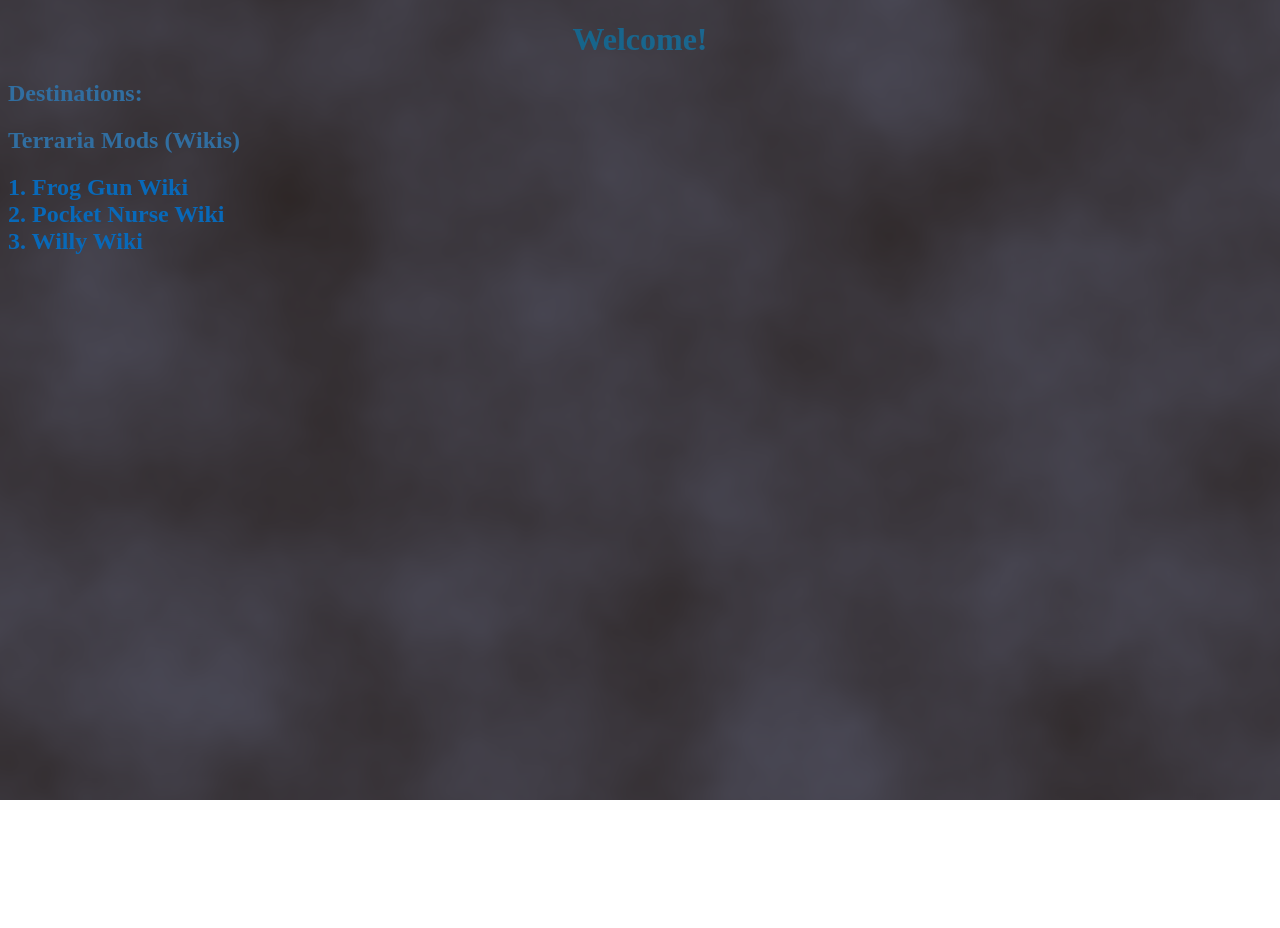
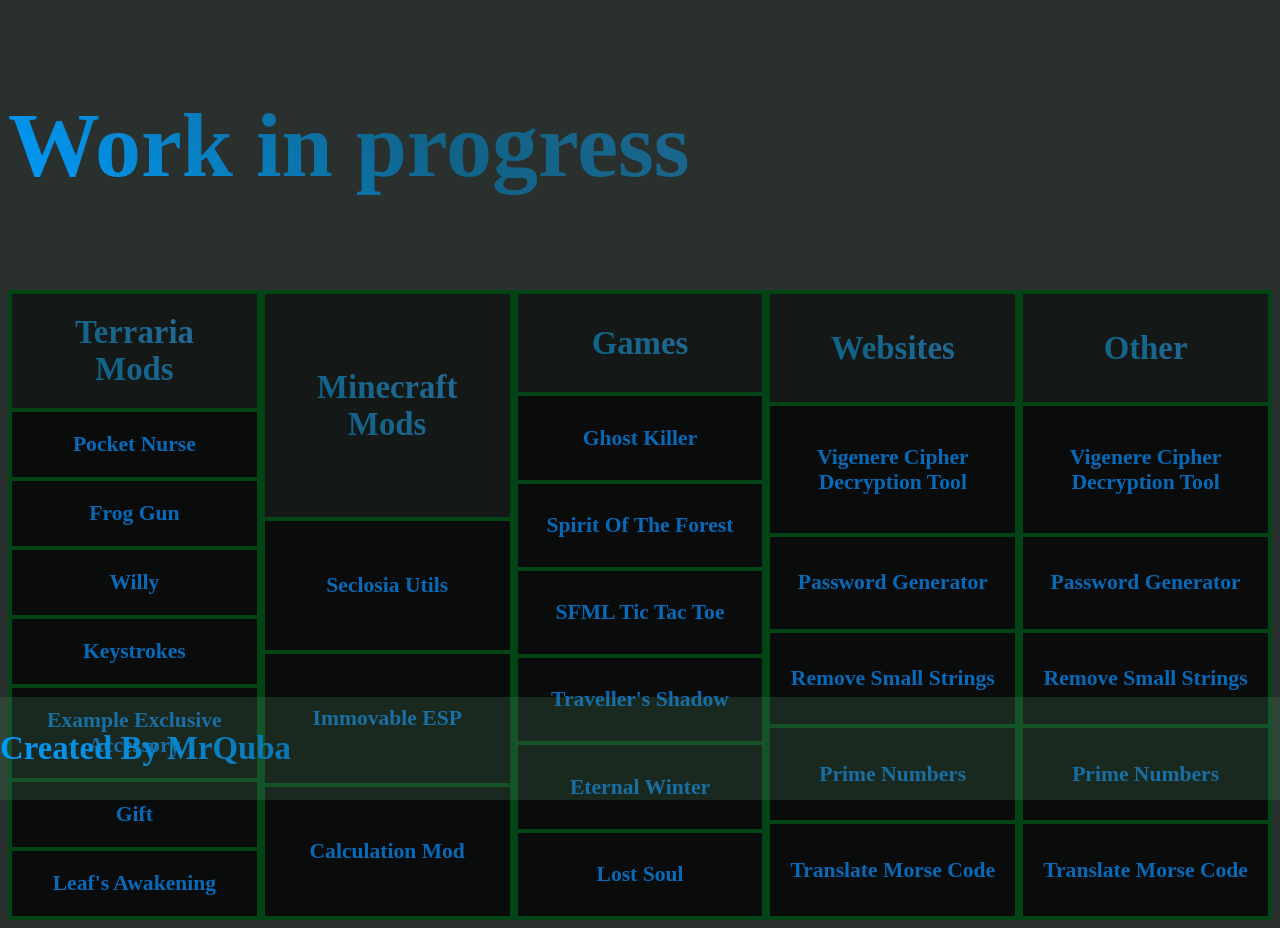
Before and after one commit to MrQuba/mrquba.github.io, a plain HTML site: page index.html in a window 1280 px wide. Before the commit the page ends 800 px from the top, so only its background shows below. Drawn offline with Linux system fonts and the light colour scheme.

Commit message:
main page rework

```diff
--- a/index.html
+++ b/index.html
@@ -2,25 +2,127 @@
 <html lang="pl-PL">
 <meta charset="UTF-8">
 <link rel="stylesheet" href="styles/text.css" />
-<head>      <center>  <h1>
-    Welcome!
-</h1></center>
+<link rel="stylesheet" href="styles/table.css" />
+<link rel="stylesheet" href="styles/styles.css" />
+<head>
 </head>
 
+    <body style="background-color:rgb(41, 48, 45);">
 
+        <div>
+            <p class="header">Work in progress</p>
+        </div>
 
-    <body background="backgrounds/black.png">
-        <h2>
-            Destinations:
-        </h2>
-        <h2>
-            Terraria Mods (Wikis)
-        </h2>
-         <h2>
-        <a href="subpages/wiki/terraria/frogGun/main.html"> 1. Frog Gun Wiki </a> <br>
-        <a href="subpages/wiki/terraria/pocketNurse/main.html"> 2. Pocket Nurse Wiki </a> <br>
-        <a href="subpages/wiki/terraria/willy/main.html"> 3. Willy Wiki </a> <br>
-         </h2>
+        <div class="tables">
+            <table class="destinations">
+                <tr>
+                    <th class="theader">Terraria Mods</th>
+                </tr>
+                <tr>
+                    <th><a class="link" href="subpages/wiki/terraria/pocketNurse/main.html">Pocket Nurse </a></th>
+                </tr>
+                <tr>
+                    <th><a class="link" href="subpages/wiki/terraria/frogGun/main.html">Frog Gun </a></th>
+                </tr>
+                <tr>
+                    <th><a class="link" href="subpages/wiki/terraria/willy/main.html">Willy </a></th>
+                </tr>
+                <tr>
+                    <th><a class="link" href="subpages/wiki/terraria/willy/main.html">Keystrokes </a></th>
+                </tr>
+                <tr>
+                    <th><a class="link" href="subpages/wiki/terraria/willy/main.html">Example Exclusive Accessory </a></th>
+                </tr>
+                <tr>
+                    <th><a class="link" href="subpages/wiki/terraria/willy/main.html">Gift </a></th>
+                </tr>
+                <tr>
+                    <th><a class="link" href="subpages/wiki/terraria/willy/main.html">Leaf's Awakening </a></th>
+                </tr>
+            </table>
+            <table class="destinations">
+                <tr>
+                    <th class="theader">Minecraft Mods</th>
+                </tr>
+                <tr>
+                    <th><a class="link" href="subpages/wiki/terraria/pocketNurse/main.html">Seclosia Utils </a></th>
+                </tr>
+                <tr>
+                    <th><a class="link" href="subpages/wiki/terraria/frogGun/main.html">Immovable ESP </a></th>
+                </tr>
+                <tr>
+                    <th><a class="link" href="subpages/wiki/terraria/willy/main.html">Calculation Mod</a></th>
+                </tr>
+            </table>
+            <table class="destinations">
+                <tr>
+                    <th class="theader">Games</th>
+                </tr>
+                <tr>
+                    <th><a class="link" href="subpages/wiki/terraria/pocketNurse/main.html">Ghost Killer </a></th>
+                </tr>
+                <tr>
+                    <th><a class="link" href="subpages/wiki/terraria/frogGun/main.html">Spirit Of The Forest</a></th>
+                </tr>
+                <tr>
+                    <th><a class="link" href="subpages/wiki/terraria/willy/main.html">SFML Tic Tac Toe </a></th>
+                </tr>
+                <tr>
+                    <th><a class="link" href="subpages/wiki/terraria/willy/main.html">Traveller's Shadow </a></th>
+                </tr>
+                <tr>
+                    <th><a class="link" href="subpages/wiki/terraria/willy/main.html">Eternal Winter </a></th>
+                </tr>
+                <tr>
+                    <th><a class="link" href="subpages/wiki/terraria/willy/main.html">Lost Soul </a></th>
+                </tr>
+            </table>
+            <table class="destinations">
+                <tr>
+                    <th class="theader">Websites</th>
+                </tr>
+                <tr>
+                    <th><a class="link" href="subpages/wiki/terraria/pocketNurse/main.html">Vigenere Cipher Decryption Tool </a></th>
+                </tr>
+                <tr>
+                    <th><a class="link" href="subpages/wiki/terraria/frogGun/main.html">Password Generator </a></th>
+                </tr>
+                <tr>
+                    <th><a class="link" href="subpages/wiki/terraria/willy/main.html">Remove Small Strings </a></th>
+                </tr>
+                <tr>
+                    <th><a class="link" href="subpages/wiki/terraria/willy/main.html">Prime Numbers </a></th>
+                </tr>
+                <tr>
+                    <th><a class="link" href="subpages/wiki/terraria/willy/main.html">Translate Morse Code </a></th>
+                </tr>
+            </table>
+            <table class="destinations">
+                <tr>
+                    <th class="theader">Other</th>
+                </tr>
+                <tr>
+                    <th><a class="link" href="subpages/wiki/terraria/pocketNurse/main.html">Vigenere Cipher Decryption Tool </a></th>
+                </tr>
+                <tr>
+                    <th><a class="link" href="subpages/wiki/terraria/frogGun/main.html">Password Generator </a></th>
+                </tr>
+                <tr>
+                    <th><a class="link" href="subpages/wiki/terraria/willy/main.html">Remove Small Strings </a></th>
+                </tr>
+                <tr>
+                    <th><a class="link" href="subpages/wiki/terraria/willy/main.html">Prime Numbers </a></th>
+                </tr>
+                <tr>
+                    <th><a class="link" href="subpages/wiki/terraria/willy/main.html">Translate Morse Code </a></th>
+                </tr>
+            </table>
+        </div>
 
+        <div class="foot">
+            <footer>
+            <p class="theader">Created By MrQuba</p>
+            </footer>
+        </div>
 
     </body>
--- /dev/null
+++ b/styles/styles.css
@@ -0,0 +1,13 @@
+.foot{
+    position: relative;
+}
+footer{
+    position: fixed;
+    bottom: 0;
+    left: 0;
+    width: 100%;
+    background-color: rgba(79, 131, 96, 0.247);
+}
+.tables{
+    display:flex;
+}
--- a/styles/table.css
+++ b/styles/table.css
@@ -6,24 +6,7 @@
     background-color: rgba(0, 0, 0, 0.507);
   }
   table {
-    table-layout: fixed;
-    width: 50%;
-  }
-
-  thead th:nth-child(1) {
-    width: 30%;
-  }
-
-  thead th:nth-child(2) {
-    width: 20%;
-  }
-
-  thead th:nth-child(3) {
-    width: 15%;
-  }
-
-  thead th:nth-child(4) {
-    width: 35%;
+    flex: 1;
   }
 
   th,
--- a/styles/text.css
+++ b/styles/text.css
@@ -16,13 +16,31 @@
 a {
     color: rgb(8, 105, 185);
     text-decoration: none;
+    font-size: 135%;
   }
   a:hover {
-    text-decoration: underline;
+    text-decoration: none;
+    font-size: 150%;
   }
   a:visited {
     color: rgb(49, 110, 160);
   }
   a:visited:hover {
-    text-decoration: underline;
+    text-decoration: none;
   }
+ .header{
+    background: -webkit-linear-gradient(46deg, rgb(0, 157, 255) 0%, rgba(17,99,135,1) 35%, rgb(49, 110, 160) 100%);
+    background-clip: text;
+    -webkit-background-clip: text;
+    -webkit-text-fill-color: transparent;
+    font-size: 575%;
+    font-weight: bold;
+}
+.theader{
+   background: -webkit-linear-gradient(46deg, rgb(0, 157, 255) 0%, rgba(17,99,135,1) 35%, rgb(49, 110, 160) 100%);
+   background-clip: text;
+   -webkit-background-clip: text;
+   -webkit-text-fill-color: transparent;
+   font-size: 205%;
+   font-weight: bold;
+}
```
Also changed, not shown: subpages/wiki/terraria/frogGun/main.html (+1 -1 lines).
